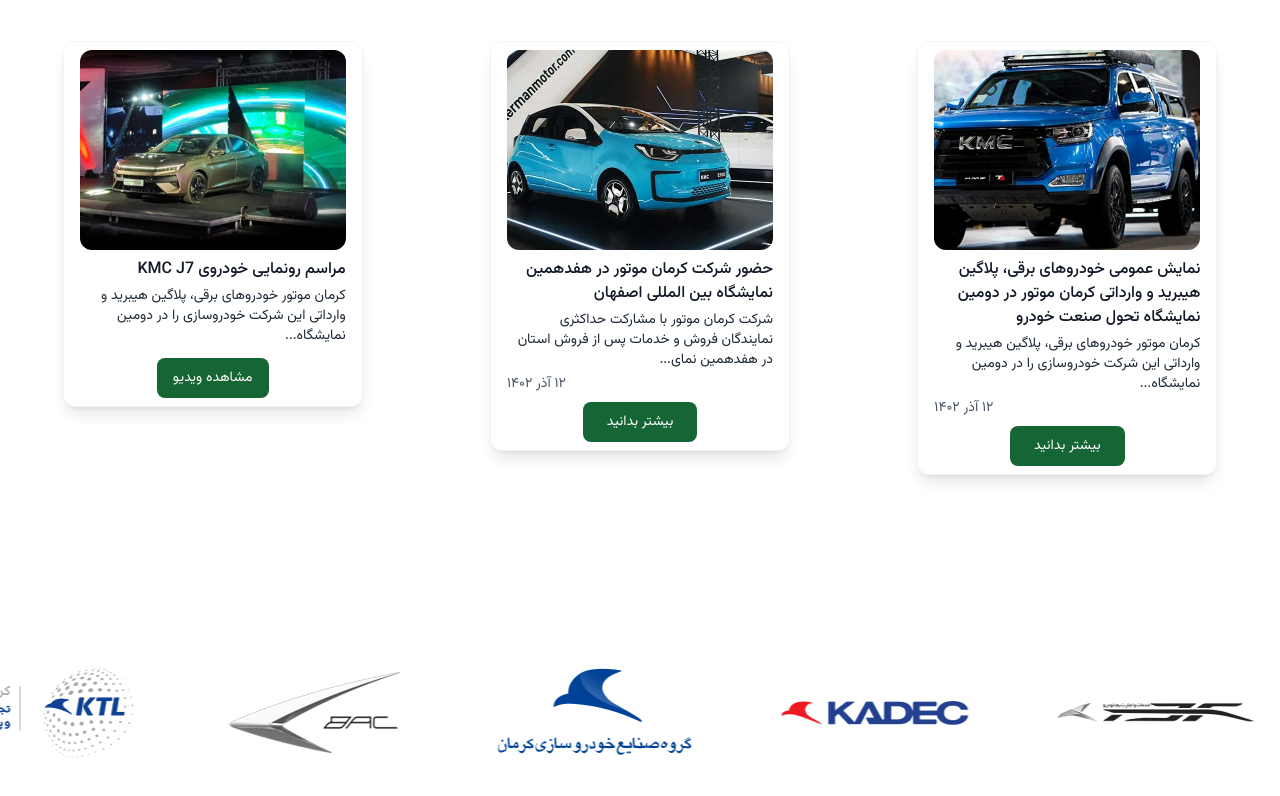
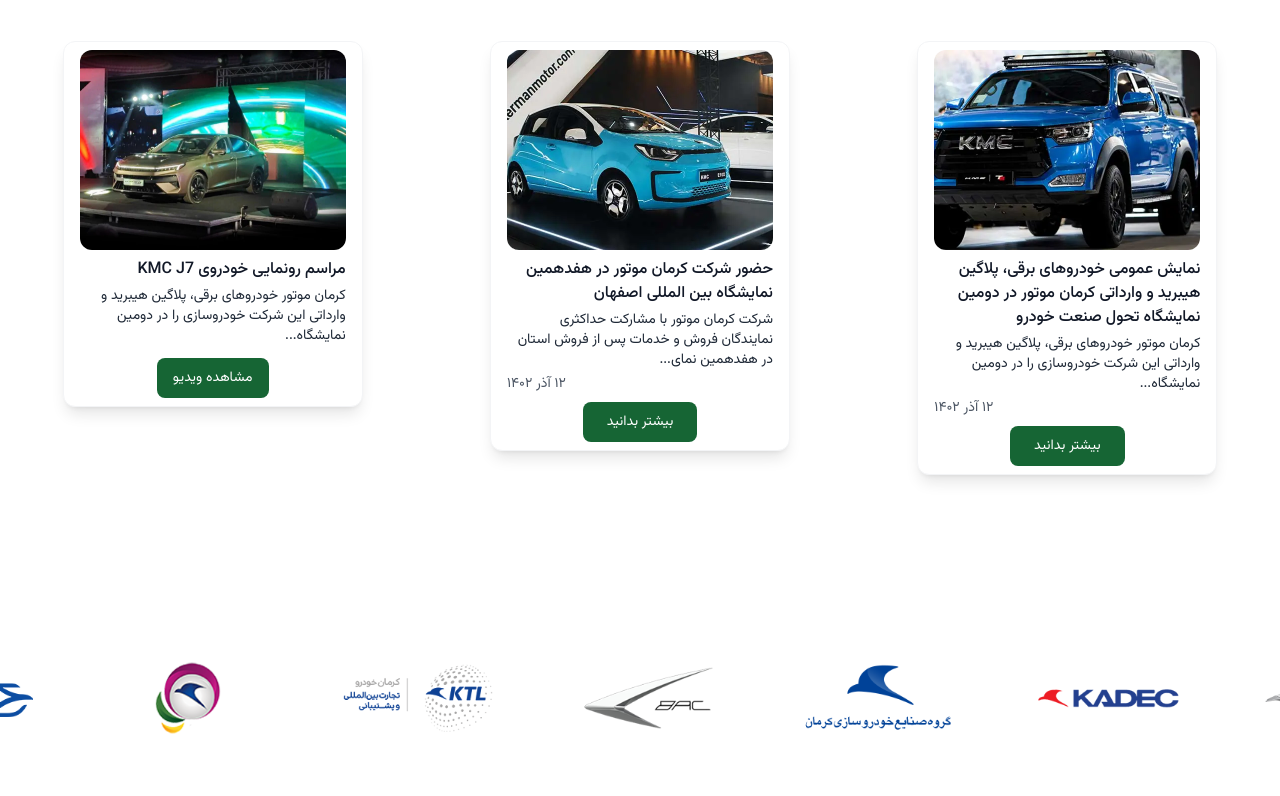
Before and after one commit to dev-hosein-moradi/kmc, a Next.js app: page / in a window 1280 px wide. Shown: the part 1536-2332 px from the top of the page. Built offline with nearby package versions, Linux system fonts and the light colour scheme.

Commit message:
change image loafin to lazy load in news section. reduce animation time.

```diff
--- a/app/ui/news/slide.tsx
+++ b/app/ui/news/slide.tsx
@@ -13,7 +13,7 @@
         src={imageSrc}
         quality={50}
         placeholder="blur"
-        priority
+        loading="lazy"
       />
       <article className="py-2 flex flex-col">
         <h4 className="text-gray-900 text-sm sm:text-base font-medium">
--- a/app/ui/partnership-brand/partnershipBrand.tsx
+++ b/app/ui/partnership-brand/partnershipBrand.tsx
@@ -45,12 +45,12 @@
 export default function PartnershipBrand() {
   return (
     <div className="group py-10 flex flex-row overflow-x-hidden bg-white whitespace-nowrap relative">
-      <div className="flex flex-row animate-[brandSlide_50s_infinite_linear] group-hover:[animation-play-state:paused]">
+      <div className="flex flex-row animate-[brandSlide_30s_infinite_linear] group-hover:[animation-play-state:paused]">
         {cardItem.map((item, index) => (
           <PartnershipCard key={index} item={item} />
         ))}
       </div>
-      <div className="flex flex-row animate-[brandSlide_50s_infinite_linear] group-hover:[animation-play-state:paused]">
+      <div className="flex flex-row animate-[brandSlide_30s_infinite_linear] group-hover:[animation-play-state:paused]">
         {cardItem.map((item, index) => (
           <PartnershipCard key={index} item={item} />
         ))}
--- a/app/ui/partnership-brand/partnershipCard.tsx
+++ b/app/ui/partnership-brand/partnershipCard.tsx
@@ -6,7 +6,7 @@
   return (
     <Link href={"/"} className="mx-10 hover:scale-105 duration-300">
       <Image
-        className="w-auto min-w-[200px] h-full object-cover"
+        className="w-auto min-w-[150px] h-auto object-cover"
         alt={`partner logo`}
         src={item.imageSrc}
         quality={50}
```
